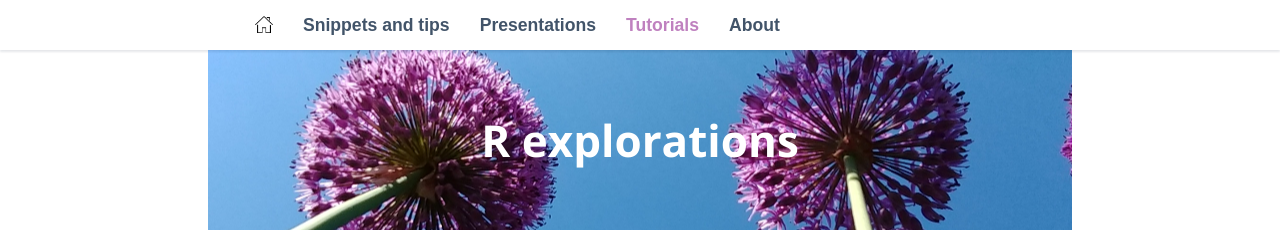
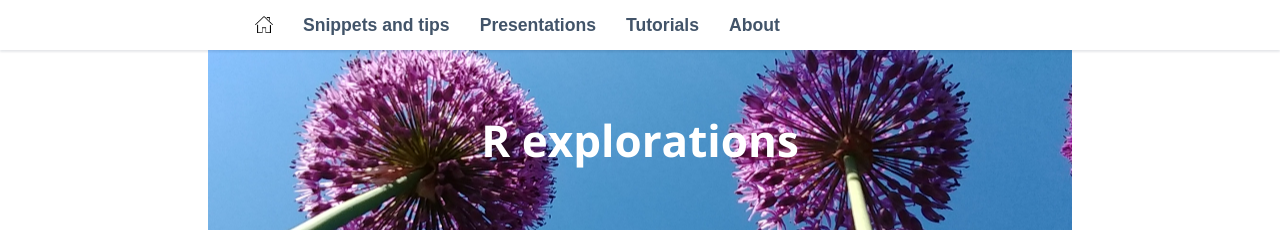
Before and after one commit to mark-me/mark-me.github.io, a Jekyll site: the page built from _pages/02-tutorials.md, in a window 1280 px wide. Shown: the top 232 px of the page. Built offline with Jekyll 4.4.1, drawn with Linux system fonts in a browser that asks for light colours; nearby versions of some CDN libraries; some web fonts are replaced; comment, search, counter and statistics services are not loaded.

Commit message:
Change navigation

```diff
--- a/_sass/_layout.scss
+++ b/_sass/_layout.scss
@@ -79,11 +79,6 @@ time {
 /**
  * Navigation bar
  */
-
-a.active {
-  color: $heading-font-color;
-}
-
 aside {
 	position: fixed;
 	top: 0;
```
